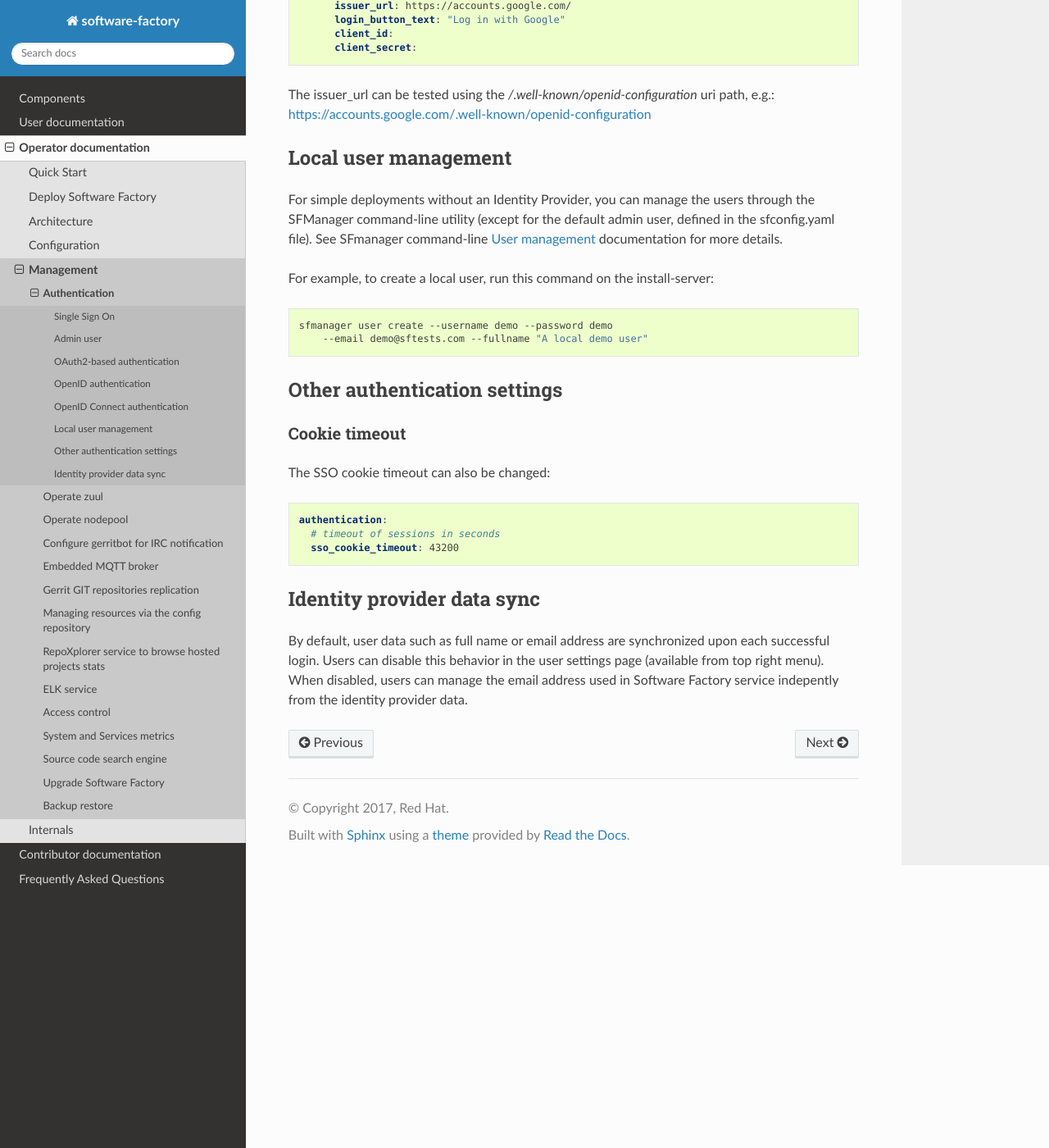
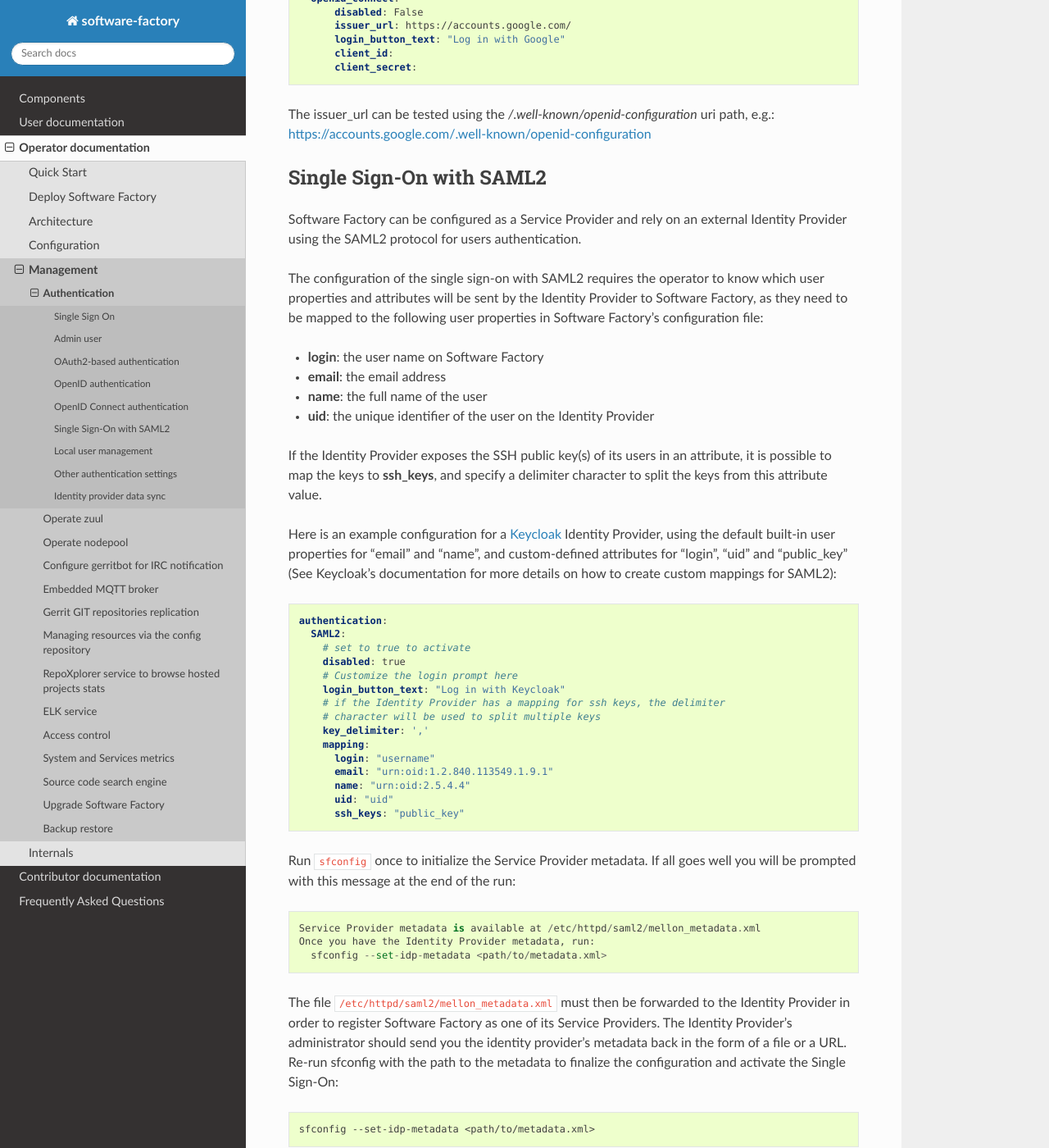
Before and after one commit to softwarefactory-project/sf-docs, a Sphinx documentation site: the page built from docs/operator/auths.rst, in a window 1280 px wide and 1400 px high, scrolled down 2604 px. Shown: the whole window at 82% size. Built offline with Sphinx 7.4.7 and the Read the Docs theme 2.0.0, drawn with Linux system fonts in a browser that asks for light colours.

Commit message:
Document SAML2 SSO configuration
TG-1204
TG-1172 #done

Depends-On: Iaff2540d0b5585fb26dfa5eb48d6b69c05e1617f
Change-Id: I058c813ffb5beded3235bc838ebfeb5ccb70a35d

```diff
--- a/docs/operator/auths.rst
+++ b/docs/operator/auths.rst
@@ -22,6 +22,7 @@ Currently SF provides four kind of backends to authenticate:
 * OpenID (e.g. for Launchpad)
 * local user database hosted in the managesf node
 * LDAP backend
+* SAML2
 
 .. image:: ../imgs/login.jpg
 
@@ -125,6 +126,69 @@ Connect provider can be configured at a time.
 The issuer_url can be tested using the */.well-known/openid-configuration* uri path, e.g.:
 https://accounts.google.com/.well-known/openid-configuration
 
+Single Sign-On with SAML2
+^^^^^^^^^^^^^^^^^^^^^^^^^
+
+Software Factory can be configured as a Service Provider and rely on an external
+Identity Provider using the SAML2 protocol for users authentication.
+
+The configuration of the single sign-on with SAML2 requires the operator to
+know which user properties and attributes will be sent by the Identity Provider
+to Software Factory, as they need to be mapped to the following user properties
+in Software Factory's configuration file:
+
+* **login**: the user name on Software Factory
+* **email**: the email address
+* **name**: the full name of the user
+* **uid**: the unique identifier of the user on the Identity Provider
+
+If the Identity Provider exposes the SSH public key(s) of its users in an
+attribute, it is possible to map the keys to **ssh_keys**, and specify a
+delimiter character to split the keys from this attribute value.
+
+Here is an example configuration for a `Keycloak <https://www.keycloak.org/>`_
+Identity Provider, using the default built-in user properties for "email" and
+"name", and custom-defined attributes for "login", "uid" and "public_key" (See
+Keycloak's documentation for more details on how to create custom mappings for
+SAML2):
+
+.. code-block:: yaml
+
+  authentication:
+    SAML2:
+      # set to true to activate
+      disabled: true
+      # Customize the login prompt here
+      login_button_text: "Log in with Keycloak"
+      # if the Identity Provider has a mapping for ssh keys, the delimiter
+      # character will be used to split multiple keys
+      key_delimiter: ','
+      mapping:
+        login: "username"
+        email: "urn:oid:1.2.840.113549.1.9.1"
+        name: "urn:oid:2.5.4.4"
+        uid: "uid"
+        ssh_keys: "public_key"
+
+Run ``sfconfig`` once to initialize the Service Provider metadata. If all goes
+well you will be prompted with this message at the end of the run:
+
+.. code-block::
+
+  Service Provider metadata is available at /etc/httpd/saml2/mellon_metadata.xml
+  Once you have the Identity Provider metadata, run:
+    sfconfig --set-idp-metadata <path/to/metadata.xml>
+
+The file ``/etc/httpd/saml2/mellon_metadata.xml`` must then be forwarded to
+the Identity Provider in order to register Software Factory as one of its Service
+Providers. The Identity Provider's administrator should send you the identity
+provider's metadata back in the form of a file or a URL. Re-run sfconfig with
+the path to the metadata to finalize the configuration and activate the
+Single Sign-On:
+
+.. code-block:: bash
+
+  sfconfig --set-idp-metadata <path/to/metadata.xml>
 
 Local user management
 ^^^^^^^^^^^^^^^^^^^^^
```
